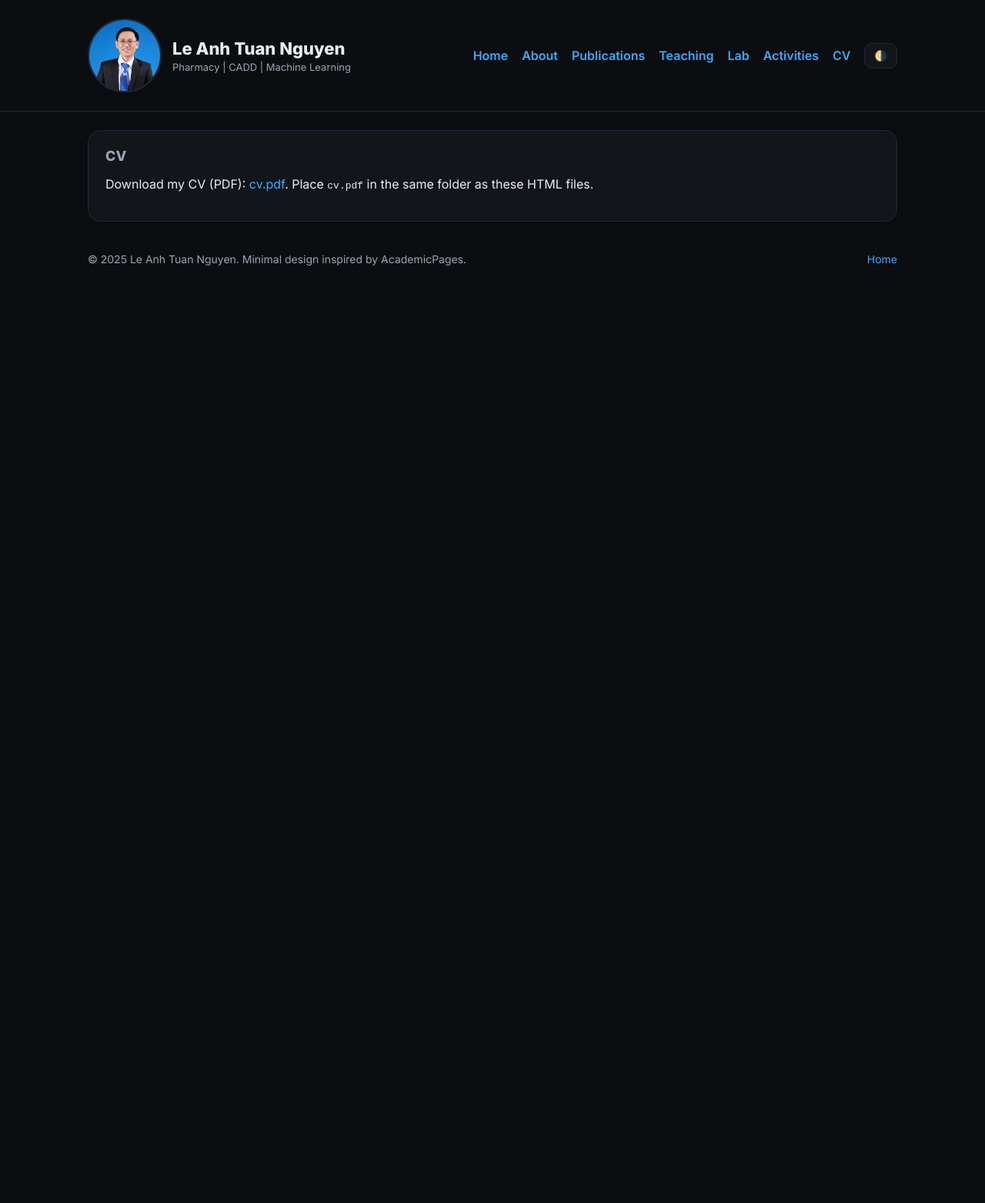
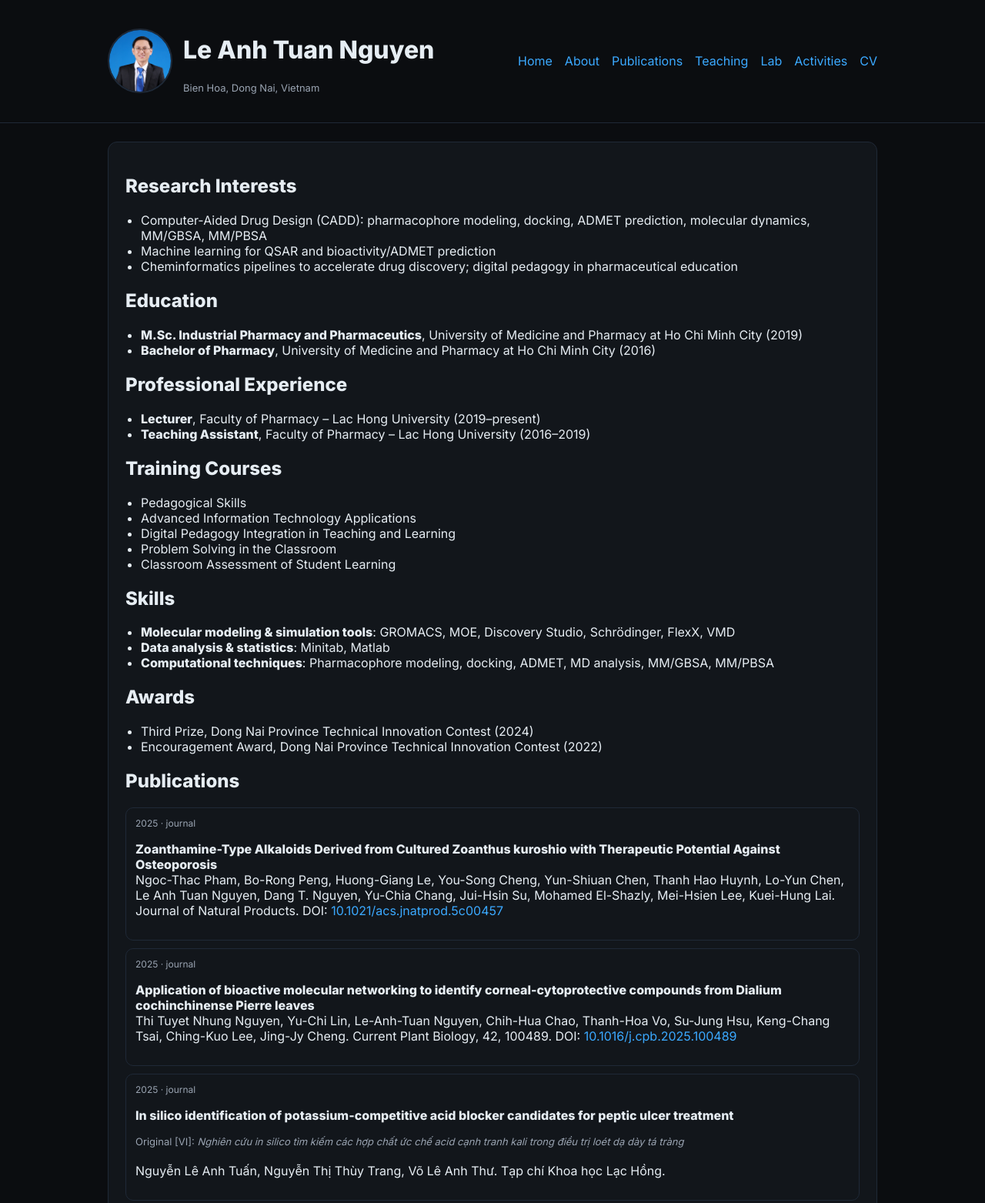
Before and after one commit to anhtuannbk/anhtuannbk.github.io, a plain HTML site: page cv.html in a window 1280 px wide. Shown: the top 1563 px of the page at 77% size. Before the commit the page ends 800 px from the top, so only its background shows below. Drawn offline with nearby package versions, Linux system fonts and the light colour scheme.

Commit message:
Update cv.html

```diff
--- a/cv.html
+++ b/cv.html
@@ -4,44 +4,42 @@
   <meta charset="utf-8" />
   <meta name="viewport" content="width=device-width, initial-scale=1" />
   <title>CV — Le Anh Tuan Nguyen</title>
-  <meta name="description" content="Academic profile of Le Anh Tuan Nguyen — CADD, ADMET, docking, MD, MM/GBSA, MM/PBSA." />
-  <link rel="preconnect" href="https://fonts.gstatic.com" crossorigin>
-  <link href="https://fonts.googleapis.com/css2?family=Inter:wght@300;400;500;600;700;800&display=swap" rel="stylesheet">
+  <link href="https://fonts.googleapis.com/css2?family=Inter:wght@300;400;600;800&display=swap" rel="stylesheet">
   <style>
-:root{--bg:#0b0d10;--card:#12161b;--muted:#9aa4b2;--text:#e6edf3;--brand:#3ba9ff;--accent:#61d095;--border:#1f2937}
-:root.light{--bg:#f7fafc;--card:#fff;--muted:#4b5563;--text:#111827;--brand:#2563eb;--accent:#0ea5e9;--border:#e5e7eb}
-*{box-sizing:border-box}html,body{height:100%}body{margin:0;font-family:Inter,system-ui,-apple-system,Segoe UI,Roboto,Arial,sans-serif;background:var(--bg);color:var(--text)}
-a{color:var(--brand);text-decoration:none}a:hover{text-decoration:underline;opacity:.9}
-.container{max-width:1100px;margin:0 auto;padding:24px}
-header.site{position:sticky;top:0;z-index:50;backdrop-filter:none;background:transparent;border-bottom:1px solid var(--border)}
-.container.nav{position:relative}.nav{display:flex;gap:18px;align-items:center;justify-content:space-between}
-.brand{display:flex;gap:14px;align-items:center}.brand img{width:96px;height:96px;border-radius:50%;border:2px solid var(--border)}
-.brand h1{font-size:22px;margin:0;font-weight:800}.brand p{margin:3px 0 0 0;font-size:13px;color:var(--muted)}
-.links{display:flex;gap:18px;align-items:center;flex-wrap:wrap}.links a{font-weight:600}
-.toggle,.hamburger{border:1px solid var(--border);background:var(--card);color:var(--text);padding:8px 12px;border-radius:10px;cursor:pointer}
-.hamburger{display:none;font-size:18px;line-height:1}
-.card{background:var(--card);border:1px solid var(--border);border-radius:16px;padding:22px;box-shadow:0 8px 24px rgba(0,0,0,.12)}
-.muted{color:var(--muted)}.section-title{font-size:18px;font-weight:800;margin:0 0 14px 0;text-transform:uppercase;color:var(--muted)}
-.pub{background:var(--card);border:1px solid var(--border);border-radius:14px;padding:16px}.pub .meta{display:flex;gap:10px;flex-wrap:wrap;font-size:12px;color:var(--muted)}
-.pill{display:inline-block;border:1px solid var(--border);padding:6px 10px;border-radius:999px;font-size:12px;color:var(--muted)}
-.badge{display:inline-block;margin-left:6px;padding:2px 6px;border:1px solid var(--border);border-radius:8px;font-size:11px;color:var(--muted)}
-.list{display:flex;flex-direction:column;gap:12px}.footer{margin:40px auto 20px;display:flex;justify-content:space-between;align-items:center;color:var(--muted);font-size:14px}
-@media (max-width:900px){.hamburger{display:inline-flex}.links{display:none;position:absolute;right:24px;top:72px;background:var(--card);border:1px solid var(--border);border-radius:12px;padding:12px;flex-direction:column;gap:8px;width:min(80vw,320px)}.links.open{display:flex}.brand p{display:none}}
-</style>
+    :root{
+      --bg:#0b0d10;--card:#12161b;--muted:#9aa4b2;--text:#e6edf3;
+      --brand:#3ba9ff;--border:#1f2937;
+    }
+    body{margin:0;font-family:Inter,sans-serif;background:var(--bg);color:var(--text);}
+    a{color:var(--brand);text-decoration:none}
+    a:hover{text-decoration:underline}
+    .container{max-width:1000px;margin:0 auto;padding:24px}
+    header.site{position:sticky;top:0;z-index:50;background:transparent;border-bottom:1px solid var(--border)}
+    .nav{display:flex;justify-content:space-between;align-items:center;gap:18px}
+    .brand{display:flex;align-items:center;gap:14px}
+    .brand img{width:80px;height:80px;border-radius:50%;border:2px solid var(--border)}
+    .links{display:flex;gap:16px;flex-wrap:wrap}
+    .card{background:var(--card);border:1px solid var(--border);border-radius:12px;padding:22px;margin-bottom:24px}
+    h2{margin-top:20px}
+    ul{padding-left:20px}
+    .list{display:flex;flex-direction:column;gap:10px}
+    .pub{background:var(--card);border:1px solid var(--border);border-radius:10px;padding:12px}
+    .pub .meta{font-size:12px;color:var(--muted);margin-bottom:4px}
+    .muted{color:var(--muted);font-size:13px}
+    .footer{margin:40px auto 20px;display:flex;justify-content:space-between;align-items:center;color:var(--muted);font-size:14px}
+  </style>
 </head>
 <body>
-
 <header class="site">
   <div class="container nav">
     <div class="brand">
-      <img src="avatar.jpg" alt="Le Anh Tuan Nguyen avatar" onerror="this.style.display='none'">
+      <img src="avatar.jpg" alt="Avatar">
       <div>
         <h1>Le Anh Tuan Nguyen</h1>
-        <p>Pharmacy | CADD | Machine Learning</p>
+        <p class="muted">Bien Hoa, Dong Nai, Vietnam</p>
       </div>
     </div>
-    <button id="hamburger" class="hamburger" aria-label="Toggle menu" aria-controls="menu" aria-expanded="false">☰</button>
-    <nav id="menu" class="links" role="navigation">
+    <nav class="links">
       <a href="index.html">Home</a>
       <a href="about.html">About</a>
       <a href="publications.html">Publications</a>
@@ -49,59 +47,96 @@ header.site{position:sticky;top:0;z-index:50;backdrop-filter:none;background:tra
       <a href="lab.html">Lab</a>
       <a href="activities.html">Activities</a>
       <a href="cv.html">CV</a>
-      <button id="theme" class="toggle" aria-label="Toggle theme">🌗</button>
     </nav>
   </div>
 </header>
 
-  <main class="container">
+<main class="container">
+  <section class="card">
+    <h2>Research Interests</h2>
+    <ul>
+      <li>Computer-Aided Drug Design (CADD): pharmacophore modeling, docking, ADMET prediction, molecular dynamics, MM/GBSA, MM/PBSA</li>
+      <li>Machine learning for QSAR and bioactivity/ADMET prediction</li>
+      <li>Cheminformatics pipelines to accelerate drug discovery; digital pedagogy in pharmaceutical education</li>
+    </ul>
 
-<section class="card">
-  <h3 class="section-title">CV</h3>
-  <p>Download my CV (PDF): <a href="cv.pdf" download>cv.pdf</a>. Place <code>cv.pdf</code> in the same folder as these HTML files.</p>
-</section>
+    <h2>Education</h2>
+    <ul>
+      <li><b>M.Sc. Industrial Pharmacy and Pharmaceutics</b>, University of Medicine and Pharmacy at Ho Chi Minh City (2019)</li>
+      <li><b>Bachelor of Pharmacy</b>, University of Medicine and Pharmacy at Ho Chi Minh City (2016)</li>
+    </ul>
 
+    <h2>Professional Experience</h2>
+    <ul>
+      <li><b>Lecturer</b>, Faculty of Pharmacy – Lac Hong University (2019–present)</li>
+      <li><b>Teaching Assistant</b>, Faculty of Pharmacy – Lac Hong University (2016–2019)</li>
+    </ul>
 
-<div class="footer">
-  <div>© <span id="year"></span> Le Anh Tuan Nguyen. Minimal design inspired by AcademicPages.</div>
-  <div><a href="index.html">Home</a></div>
+    <h2>Training Courses</h2>
+    <ul>
+      <li>Pedagogical Skills</li>
+      <li>Advanced Information Technology Applications</li>
+      <li>Digital Pedagogy Integration in Teaching and Learning</li>
+      <li>Problem Solving in the Classroom</li>
+      <li>Classroom Assessment of Student Learning</li>
+    </ul>
+
+    <h2>Skills</h2>
+    <ul>
+      <li><b>Molecular modeling & simulation tools</b>: GROMACS, MOE, Discovery Studio, Schrödinger, FlexX, VMD</li>
+      <li><b>Data analysis & statistics</b>: Minitab, Matlab</li>
+      <li><b>Computational techniques</b>: Pharmacophore modeling, docking, ADMET, MD analysis, MM/GBSA, MM/PBSA</li>
+    </ul>
+
+    <h2>Awards</h2>
+    <ul>
+      <li>Third Prize, Dong Nai Province Technical Innovation Contest (2024)</li>
+      <li>Encouragement Award, Dong Nai Province Technical Innovation Contest (2022)</li>
+    </ul>
+
+    <h2>Publications</h2>
+    <div id="publist" class="list">Loading publications...</div>
+  </section>
+</main>
+
+<div class="footer container">
+  <div>© <span id="year"></span> Le Anh Tuan Nguyen</div>
+  <div>
+    <a href="https://scholar.google.se/citations?user=5pSwJhgAAAAJ&hl=en" target="_blank">Scholar</a> ·
+    <a href="https://orcid.org/0000-0002-2451-7579" target="_blank">ORCID</a> ·
+    <a href="https://www.researchgate.net/profile/Tuan-Nguyen-587" target="_blank">ResearchGate</a>
+  </div>
 </div>
 
-  </main>
+<script>
+  document.getElementById("year").textContent = new Date().getFullYear();
 
-<script src="https://cdn.jsdelivr.net/npm/marked/marked.min.js"></script>
-<script>
-(function(){
-  const root = document.documentElement;
-  const saved = localStorage.getItem('theme');
-  if(saved === 'light'){ root.classList.add('light'); }
-  const themeBtn = document.getElementById('theme');
-  if(themeBtn){
-    themeBtn.addEventListener('click', ()=>{
-      root.classList.toggle('light');
-      localStorage.setItem('theme', root.classList.contains('light') ? 'light' : 'dark');
+  fetch("content/publications.json")
+    .then(r => r.json())
+    .then(data => {
+      const container = document.getElementById("publist");
+      container.innerHTML = data.map(pub => {
+        const year = pub.year || "";
+        const type = pub.type || "";
+        const titleMain = pub.title_en || pub.title;
+        const titleSub = pub.title_en && pub.language === "vi"
+          ? `<div class="muted">Original [VI]: <i>${pub.title}</i></div>` : "";
+        const authors = (pub.authors || []).join(", ");
+        const venue = [pub.journal, pub.volume, pub.issue, pub.pages].filter(Boolean).join(", ");
+        const doiLink = pub.doi ? `DOI: <a href="https://doi.org/${pub.doi}" target="_blank">${pub.doi}</a>` : "";
+        return `
+          <article class="pub">
+            <div class="meta">${year} · ${type}</div>
+            <p><b>${titleMain}</b>${titleSub}<br/>
+            ${authors}. ${venue}. ${doiLink}</p>
+          </article>`;
+      }).join("");
+    })
+    .catch(err => {
+      document.getElementById("publist").innerHTML = "Failed to load publications.";
+      console.error(err);
     });
-  }
-  const y = document.getElementById('year');
-  if(y){ y.textContent = new Date().getFullYear(); }
-
-  const burger = document.getElementById('hamburger');
-  const menu = document.getElementById('menu');
-  if(burger && menu){
-    burger.addEventListener('click', ()=>{
-      const isOpen = menu.classList.toggle('open');
-      burger.setAttribute('aria-expanded', isOpen ? 'true' : 'false');
-    });
-    menu.querySelectorAll('a').forEach(a=>{
-      a.addEventListener('click', ()=>{
-        menu.classList.remove('open');
-        burger.setAttribute('aria-expanded','false');
-      });
-    });
-  }
-})();
 </script>
-
 
 </body>
 </html>
```
